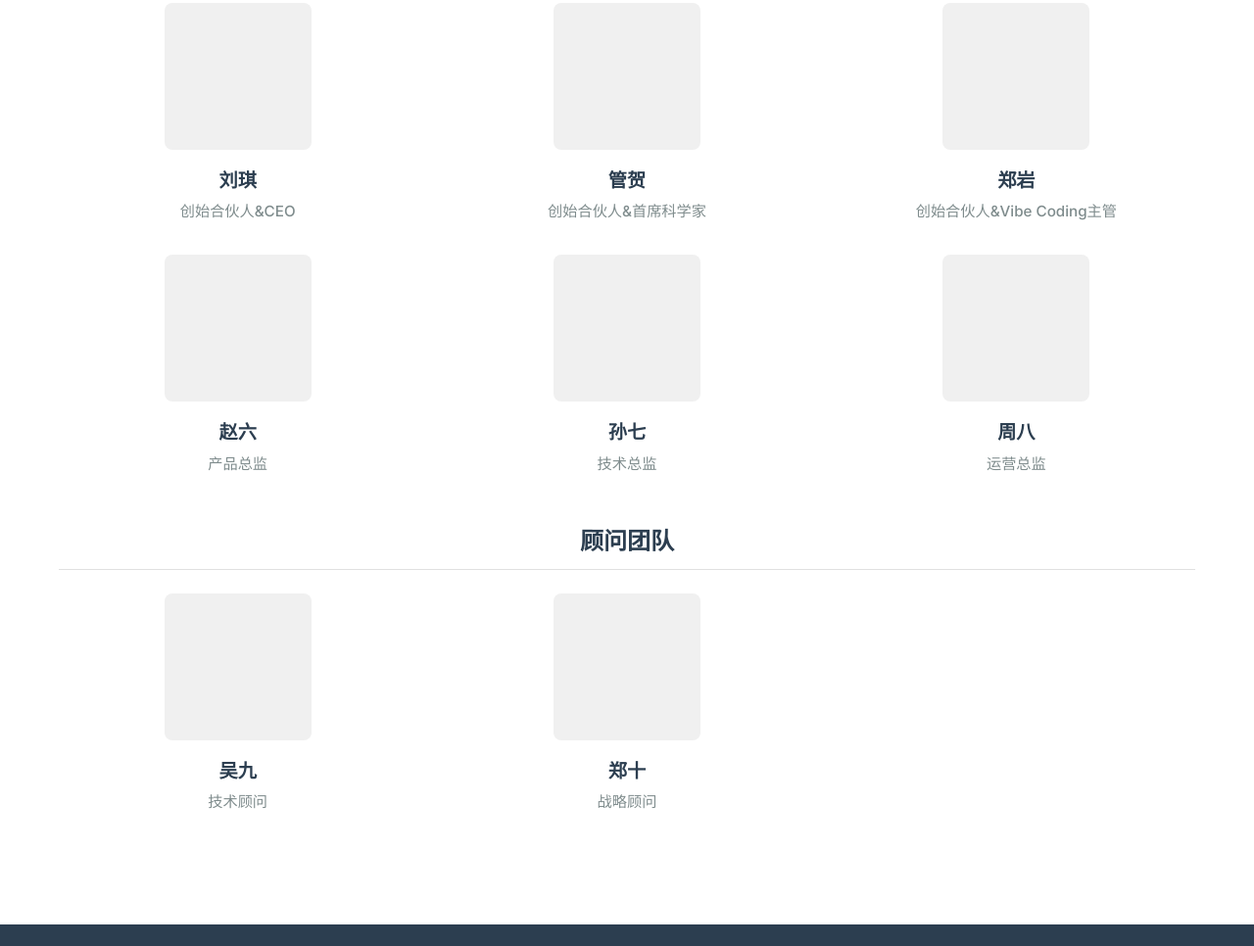
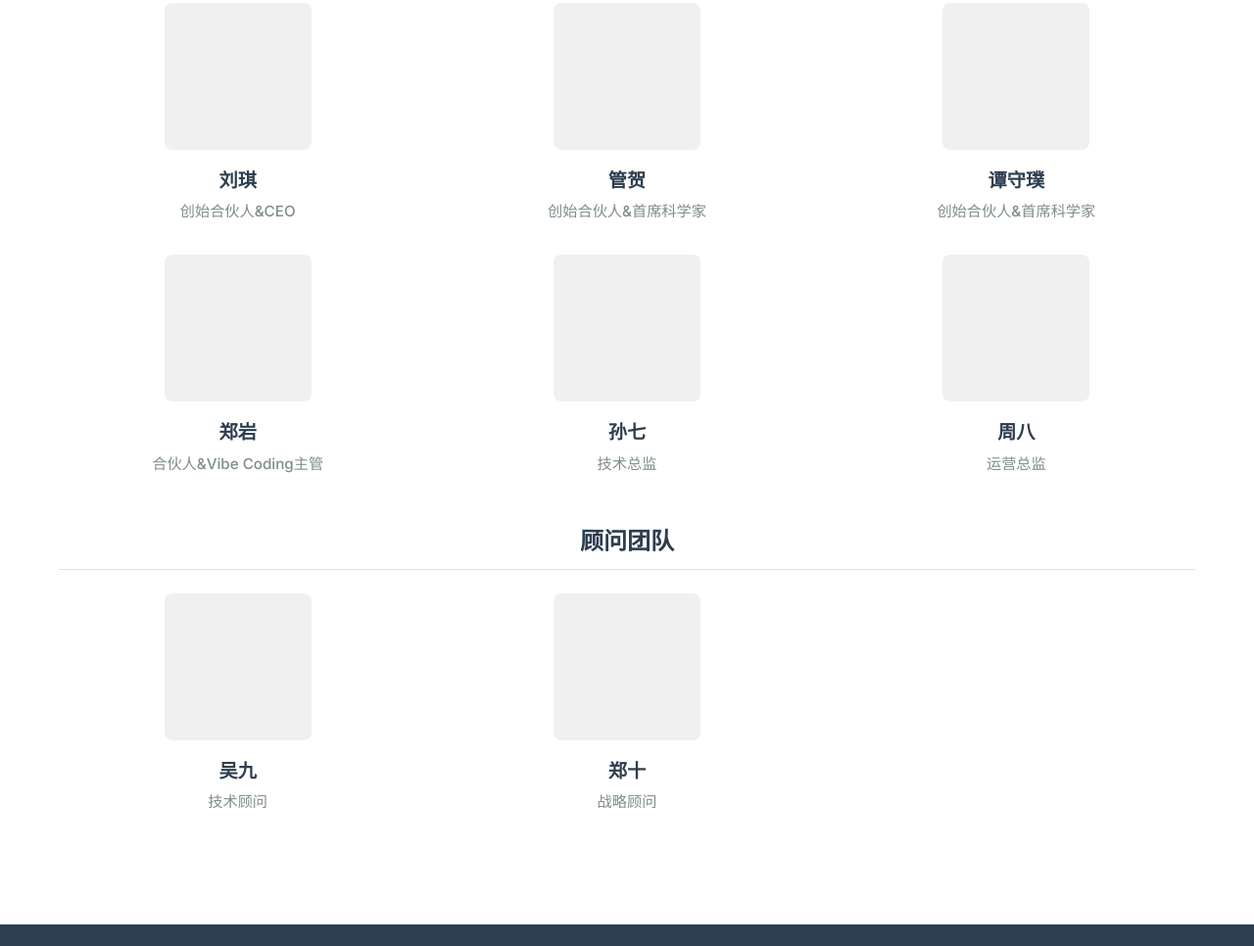
Before and after one commit to beatenevo/deepmoutainAI, a plain HTML site: page index.html in a window 1280 px wide. Shown: the part 5093-6059 px from the top of the page at 98% size. Drawn offline with Linux system fonts and the light colour scheme.

Commit message:
Update website content

```diff
--- a/index.html
+++ b/index.html
@@ -296,15 +296,15 @@
                         <div class="team-member">
                             <div class="member-photo"></div>
                             <div class="member-info">
-                                <h3>郑岩</h3>
-                                <p class="member-title">创始合伙人&Vibe Coding主管</p>
+                                <h3>谭守璞</h3>
+                                <p class="member-title">创始合伙人&首席科学家</p>
                             </div>
                         </div>
                         <div class="team-member">
                             <div class="member-photo"></div>
                             <div class="member-info">
-                                <h3>赵六</h3>
-                                <p class="member-title">产品总监</p>
+                                <h3>郑岩</h3>
+                                <p class="member-title">合伙人&Vibe Coding主管</p>
                             </div>
                         </div>
                         <div class="team-member">
```
